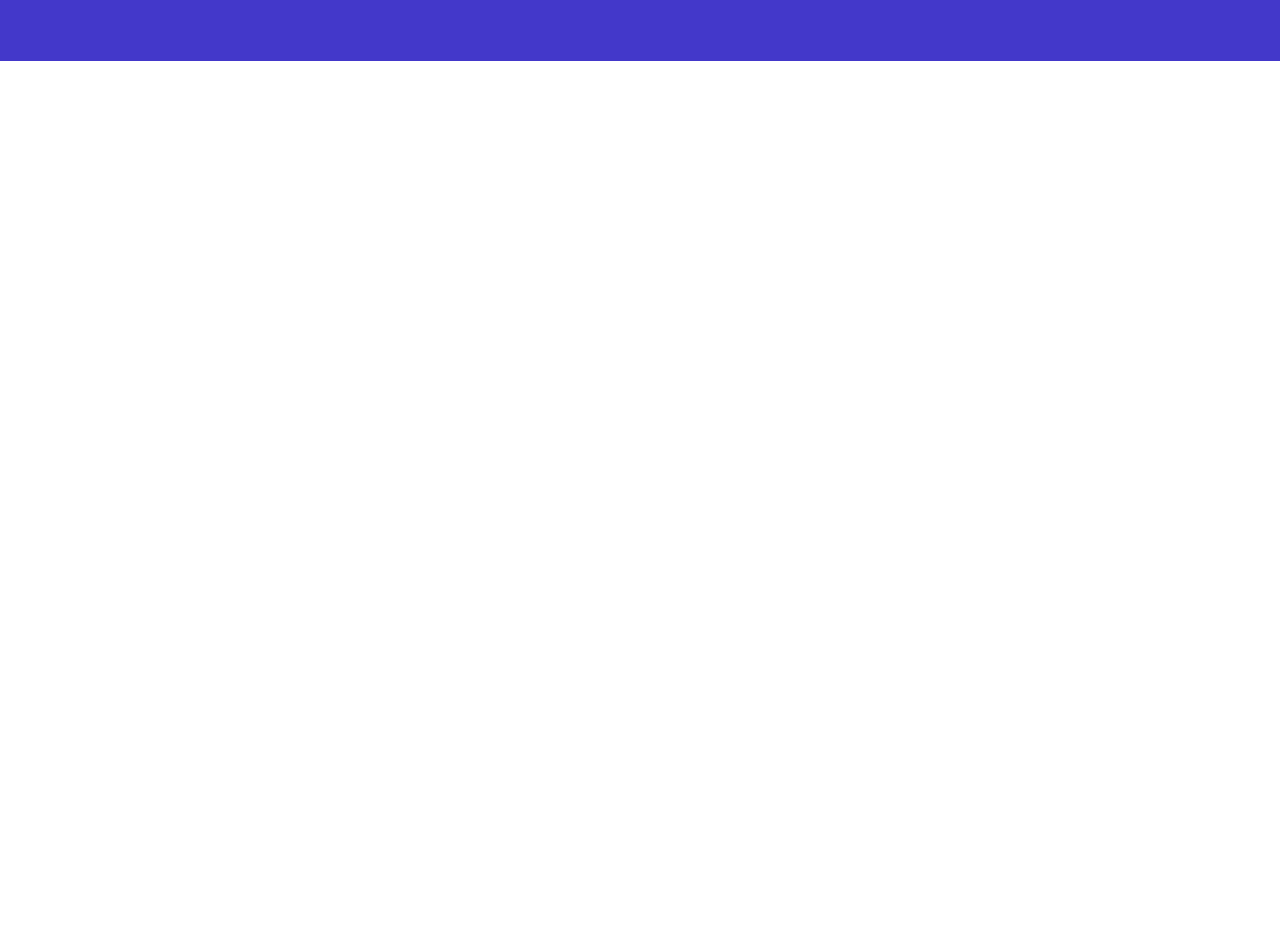
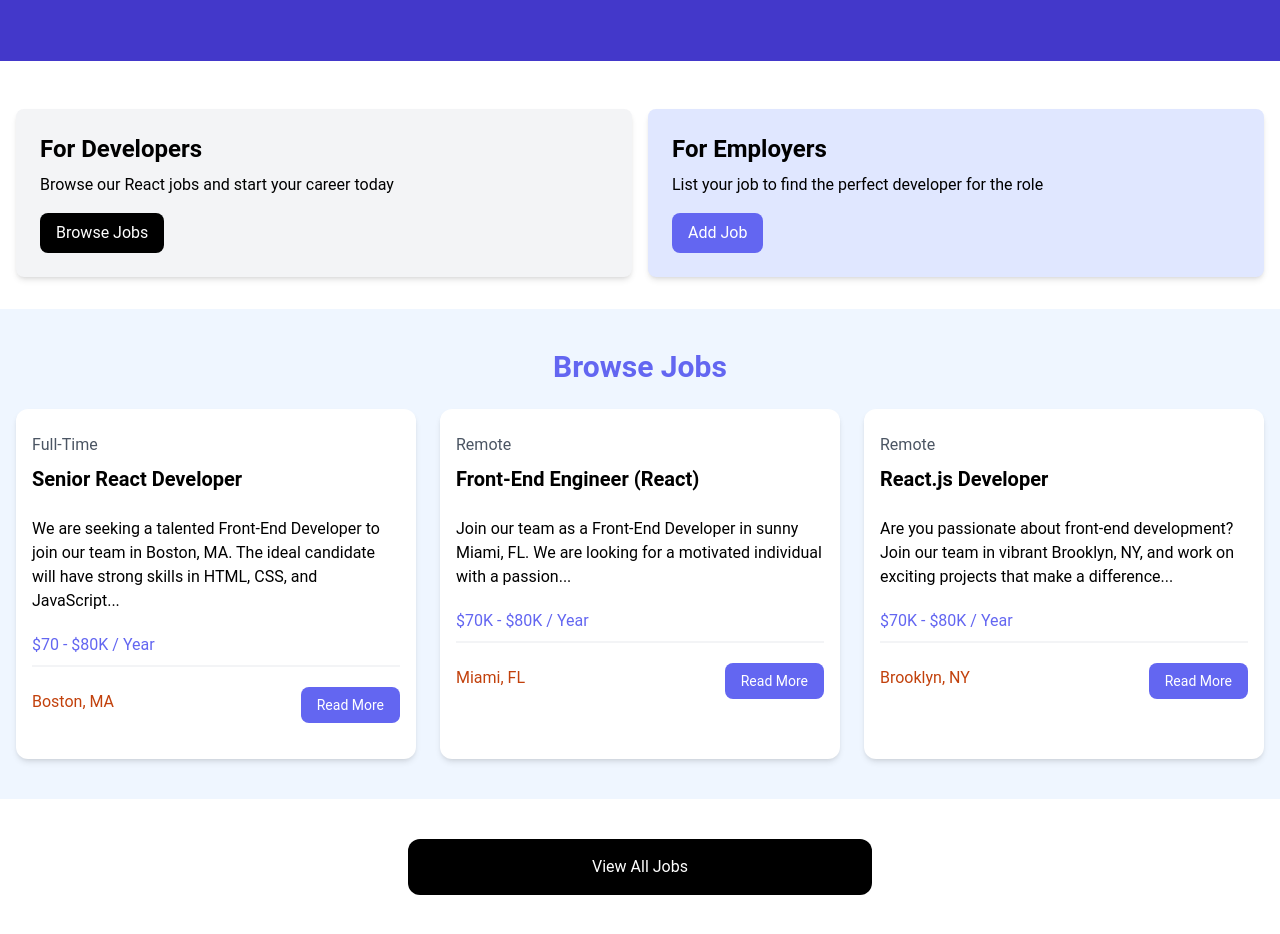
Before and after one commit to kater1naa/react-job-platform, a React (Vite) app: page / in a window 1280 px wide. Shown: the part 300-1234 px from the top of the page. Before the commit the page ends 800 px from the top, so only its background shows below. Built offline with nearby package versions, Linux system fonts and the light colour scheme.

Commit message:
Hero component props

```diff
--- a/src/App.jsx
+++ b/src/App.jsx
@@ -5,6 +5,154 @@
     <>
       <Navbar />
       <Hero />
+      {/* <!-- Developers and Employers --> */}
+      <section className="py-4">
+        <div className="container-xl lg:container m-auto">
+          <div className="grid grid-cols-1 md:grid-cols-2 gap-4 p-4 rounded-lg">
+            <div className="bg-gray-100 p-6 rounded-lg shadow-md">
+              <h2 className="text-2xl font-bold">For Developers</h2>
+              <p className="mt-2 mb-4">
+                Browse our React jobs and start your career today
+              </p>
+              <a
+                href="/jobs.html"
+                className="inline-block bg-black text-white rounded-lg px-4 py-2 hover:bg-gray-700"
+              >
+                Browse Jobs
+              </a>
+            </div>
+            <div className="bg-indigo-100 p-6 rounded-lg shadow-md">
+              <h2 className="text-2xl font-bold">For Employers</h2>
+              <p className="mt-2 mb-4">
+                List your job to find the perfect developer for the role
+              </p>
+              <a
+                href="/add-job.html"
+                className="inline-block bg-indigo-500 text-white rounded-lg px-4 py-2 hover:bg-indigo-600"
+              >
+                Add Job
+              </a>
+            </div>
+          </div>
+        </div>
+      </section>
+
+      {/* <!-- Browse Jobs --> */}
+      <section className="bg-blue-50 px-4 py-10">
+        <div className="container-xl lg:container m-auto">
+          <h2 className="text-3xl font-bold text-indigo-500 mb-6 text-center">
+            Browse Jobs
+          </h2>
+          <div className="grid grid-cols-1 md:grid-cols-3 gap-6">
+            {/* <!-- Job Listing 1 --> */}
+            <div className="bg-white rounded-xl shadow-md relative">
+              <div className="p-4">
+                <div className="mb-6">
+                  <div className="text-gray-600 my-2">Full-Time</div>
+                  <h3 className="text-xl font-bold">Senior React Developer</h3>
+                </div>
+
+                <div className="mb-5">
+                  We are seeking a talented Front-End Developer to join our team
+                  in Boston, MA. The ideal candidate will have strong skills in
+                  HTML, CSS, and JavaScript...
+                </div>
+
+                <h3 className="text-indigo-500 mb-2">$70 - $80K / Year</h3>
+
+                <div className="border border-gray-100 mb-5"></div>
+
+                <div className="flex flex-col lg:flex-row justify-between mb-4">
+                  <div className="text-orange-700 mb-3">
+                    <i className="fa-solid fa-location-dot text-lg"></i>
+                    Boston, MA
+                  </div>
+                  <a
+                    href="job.html"
+                    className="h-[36px] bg-indigo-500 hover:bg-indigo-600 text-white px-4 py-2 rounded-lg text-center text-sm"
+                  >
+                    Read More
+                  </a>
+                </div>
+              </div>
+            </div>
+            {/* <!-- Job Listing 2 --> */}
+            <div className="bg-white rounded-xl shadow-md relative">
+              <div className="p-4">
+                <div className="mb-6">
+                  <div className="text-gray-600 my-2">Remote</div>
+                  <h3 className="text-xl font-bold">
+                    Front-End Engineer (React)
+                  </h3>
+                </div>
+
+                <div className="mb-5">
+                  Join our team as a Front-End Developer in sunny Miami, FL. We
+                  are looking for a motivated individual with a passion...
+                </div>
+
+                <h3 className="text-indigo-500 mb-2">$70K - $80K / Year</h3>
+
+                <div className="border border-gray-100 mb-5"></div>
+
+                <div className="flex flex-col lg:flex-row justify-between mb-4">
+                  <div className="text-orange-700 mb-3">
+                    <i className="fa-solid fa-location-dot text-lg"></i>
+                    Miami, FL
+                  </div>
+                  <a
+                    href="job.html"
+                    className="h-[36px] bg-indigo-500 hover:bg-indigo-600 text-white px-4 py-2 rounded-lg text-center text-sm"
+                  >
+                    Read More
+                  </a>
+                </div>
+              </div>
+            </div>
+            {/* <!-- Job Listing 3 --> */}
+            <div className="bg-white rounded-xl shadow-md relative">
+              <div className="p-4">
+                <div className="mb-6">
+                  <div className="text-gray-600 my-2">Remote</div>
+                  <h3 className="text-xl font-bold">React.js Developer</h3>
+                </div>
+
+                <div className="mb-5">
+                  Are you passionate about front-end development? Join our team
+                  in vibrant Brooklyn, NY, and work on exciting projects that
+                  make a difference...
+                </div>
+
+                <h3 className="text-indigo-500 mb-2">$70K - $80K / Year</h3>
+
+                <div className="border border-gray-100 mb-5"></div>
+
+                <div className="flex flex-col lg:flex-row justify-between mb-4">
+                  <div className="text-orange-700 mb-3">
+                    <i className="fa-solid fa-location-dot text-lg"></i>
+                    Brooklyn, NY
+                  </div>
+                  <a
+                    href="job.html"
+                    className="h-[36px] bg-indigo-500 hover:bg-indigo-600 text-white px-4 py-2 rounded-lg text-center text-sm"
+                  >
+                    Read More
+                  </a>
+                </div>
+              </div>
+            </div>
+          </div>
+        </div>
+      </section>
+
+      <section className="m-auto max-w-lg my-10 px-6">
+        <a
+          href="jobs.html"
+          className="block bg-black text-white text-center py-4 px-6 rounded-xl hover:bg-gray-700"
+        >
+          View All Jobs
+        </a>
+      </section>
     </>
   );
 };
--- a/src/components/Hero.jsx
+++ b/src/components/Hero.jsx
@@ -1,18 +1,28 @@
-const Hero = () => {
+import PropTypes from "prop-types";
+
+const Hero = ({ title, subtitle }) => {
   return (
     <section className="bg-indigo-700 py-20 mb-4">
       <div className="max-w-7xl mx-auto px-4 sm:px-6 lg:px-8 flex flex-col items-center">
         <div className="text-center">
           <h1 className="text-4xl font-extrabold text-white sm:text-5xl md:text-6xl">
-            Become a React Dev
+            {title}
           </h1>
-          <p className="my-4 text-xl text-white">
-            Find the React job that fits your skills and needs
-          </p>
+          <p className="my-4 text-xl text-white">{subtitle}</p>
         </div>
       </div>
     </section>
   );
 };
 
+Hero.defaultProps = {
+  title: "Become a React Dev",
+  subtitle: "Find the React job that fits your skills and needs",
+};
+
+Hero.propTypes = {
+  title: PropTypes.string,
+  subtitle: PropTypes.string,
+};
+
 export default Hero;
```
